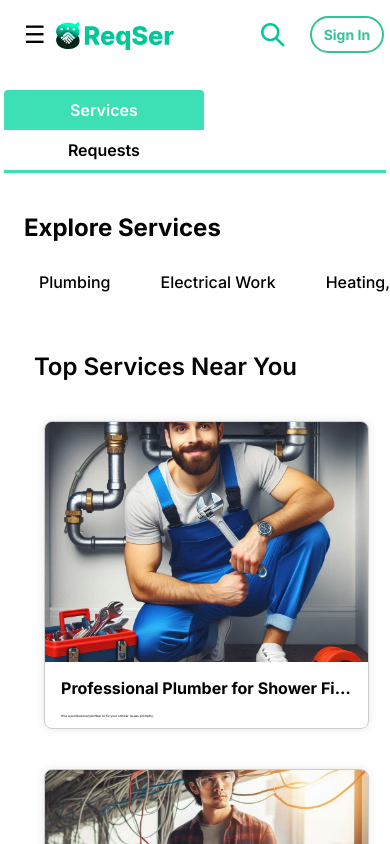
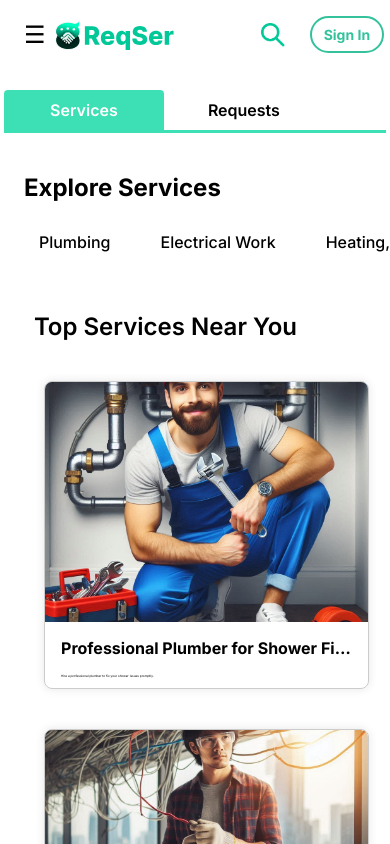
Before and after one commit to likith099/ReqSer, a React (Vite) app: page / in a window 390 px wide. Shown: the top 844 px of the page. Built offline with nearby package versions, Linux system fonts and the light colour scheme.

Commit message:
edited profile, app, dashboard

```diff
--- a/src/components/Register/Register.css
+++ b/src/components/Register/Register.css
@@ -66,3 +66,9 @@
     border-top: none;
     overflow: hidden;
 }
+
+@media (max-width:750px){
+    .signup-signin-view-toggle-buttons button{
+        width: 192px;
+    }
+}
--- a/src/pages/Home/Home.css
+++ b/src/pages/Home/Home.css
@@ -33,11 +33,17 @@
     transition: 0.3s;
 }
 
+.view-toggle-buttons button{
+    color: black;
+}
+
 .view-toggle-buttons .active{
     background-color: rgb(61, 224, 180);
     transition: 0.3s;
     color: white;
 }
+
+
 
 @media (max-width:1050px) {
 
@@ -62,6 +68,11 @@
     .view-toggle-buttons{
         top:50px;
     }
+
+    .view-toggle-buttons button{
+        width: 180px;
+
+    }
 }
 
 @media (max-width:550px) {
@@ -73,4 +84,9 @@
     .view-toggle-buttons{
         top:0;
     }
+
+    .view-toggle-buttons button{
+        width: 160px;
+
+    }
 }
```
